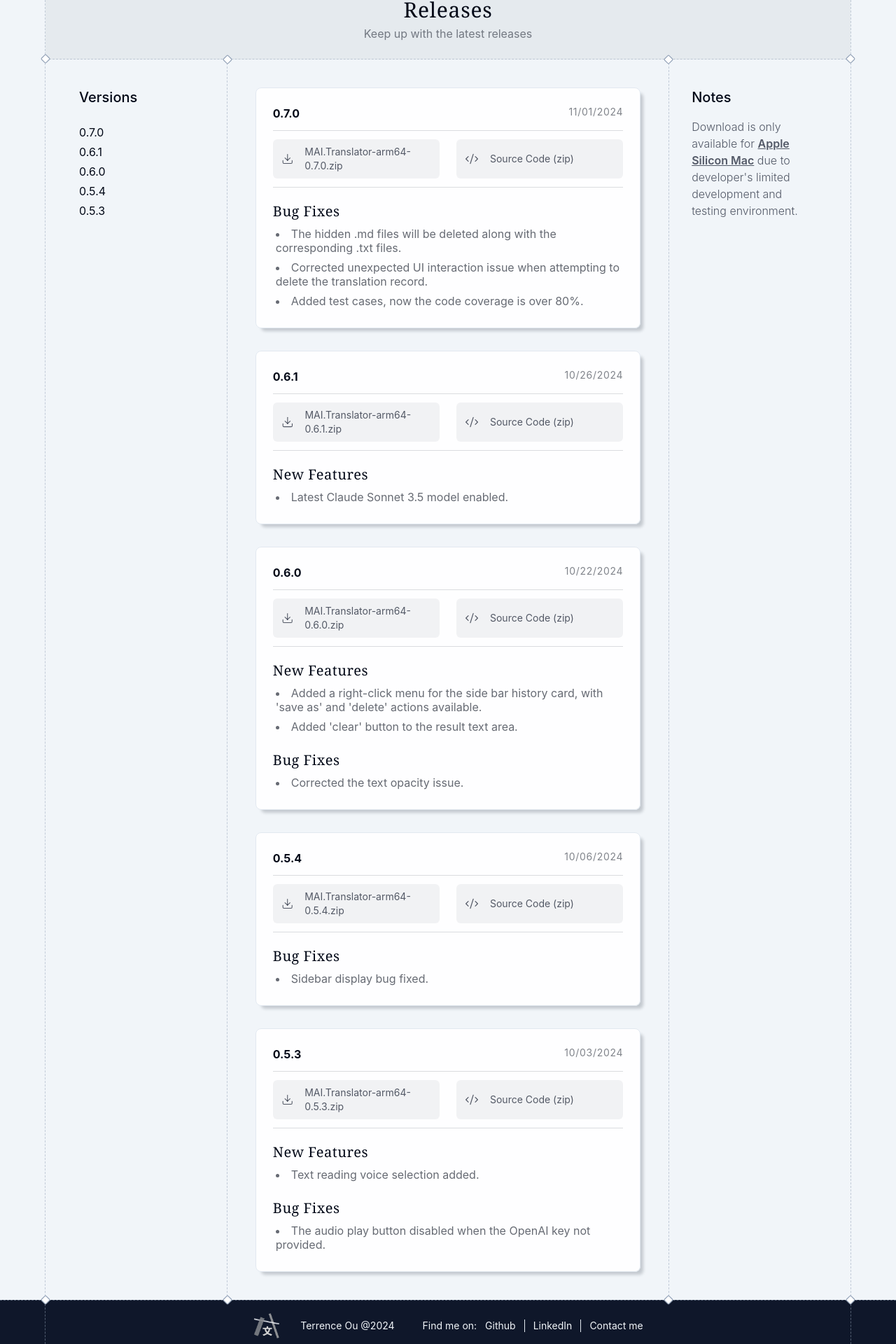
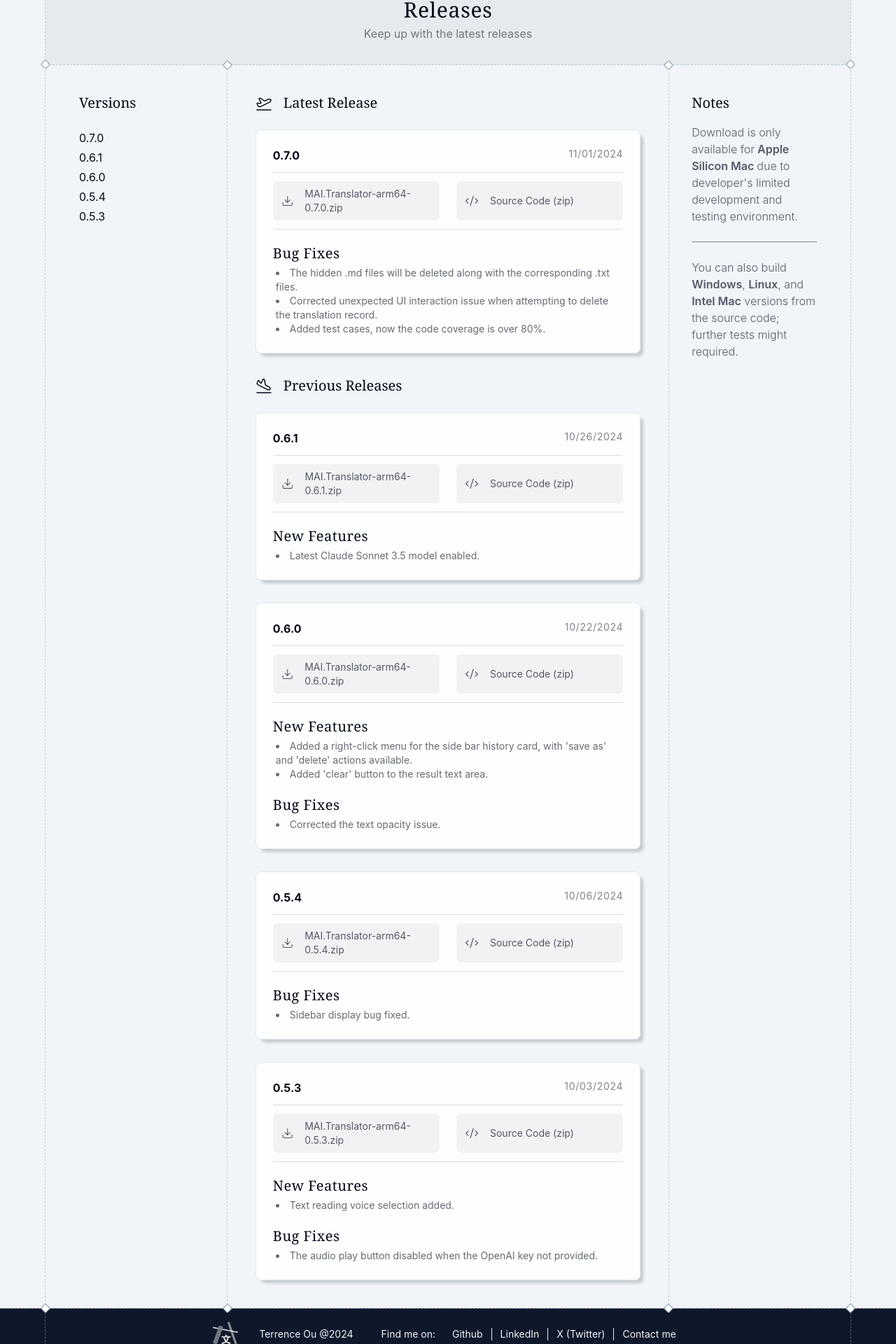
Before and after one commit to terrence-ou/MAI-Translator-Website, a React (Vite) app: page /#/releases in a window 1280 px wide. Shown: the part 100-2020 px from the top of the page at 70% size. Built offline with nearby package versions, Linux system fonts and the light colour scheme.

Commit message:
release page updated

```diff
--- a/src/components/Footer.tsx
+++ b/src/components/Footer.tsx
@@ -9,22 +9,29 @@ const Footer = () => {
         <div className="flex">
           <p className="mx-3">Find me on:</p>
           <a
-            href="https://github.com/terrence-ou/MAI-Translator"
+            href="https://github.com/terrence-ou/"
             target="_blank"
-            className="hover:underline hover:cursor-pointer"
+            className="px-3 hover:underline hover:cursor-pointer"
           >
             Github
           </a>
           <a
             href="https://www.linkedin.com/in/tingsong-ou-231931196/"
             target="_blank"
-            className="px-3 mx-3 border-x hover:underline hover:cursor-pointer"
+            className="px-3 border-l hover:underline hover:cursor-pointer"
           >
             LinkedIn
           </a>
           <a
+            href="https://x.com/ou_terrence"
+            target="_blank"
+            className="px-3 border-l hover:underline hover:cursor-pointer"
+          >
+            X (Twitter)
+          </a>
+          <a
             href="mailto:terrence@clickvisionstudio.com"
-            className="hover:underline hover:cursor-pointer"
+            className="px-3 border-l hover:underline hover:cursor-pointer"
           >
             Contact me
           </a>
--- a/src/components/ReleaseCard.tsx
+++ b/src/components/ReleaseCard.tsx
@@ -36,7 +36,7 @@ const ReleaseCard = ({ release }: { release: releaseType }) => {
             <ul>
               {new_features.map((feature, index) => (
                 <li
-                  className="p-1 leading-tight"
+                  className="px-1 py-0 text-sm"
                   key={`${version}-feature-${index}`}
                 >
                   {feature}
@@ -51,7 +51,7 @@ const ReleaseCard = ({ release }: { release: releaseType }) => {
             <ul>
               {bug_fixes.map((fix, index) => (
                 <li
-                  className="p-1 leading-tight"
+                  className="px-1 py-0 text-sm"
                   key={`${version}-bugfix-${index}`}
                 >
                   {fix}
--- a/src/routes/releases.tsx
+++ b/src/routes/releases.tsx
@@ -1,5 +1,6 @@
 import Corners from "@/components/Corners";
 import ReleaseCard from "@/components/ReleaseCard";
+import { PlaneTakeoff, PlaneLanding } from "lucide-react";
 
 import releases from "@/releases";
 import { useParams, useNavigate } from "react-router-dom";
@@ -12,7 +13,7 @@ const Releases = () => {
     : releases;
   return (
     <div className="flex flex-col min-h-full 2xl:px-44l">
-      <div className="frame relative w-full text-center pt-24 pb-6 bg-primary/5 border-b">
+      <div className="frame relative w-full text-center pt-24 pb-8 bg-primary/5 border-b">
         <h2 className="font-serif font-medium text-3xl tracking-wide pb-1">
           Releases
         </h2>
@@ -23,7 +24,7 @@ const Releases = () => {
         <div className="col-span-1 py-10">
           <div className="sticky top-20">
             <p
-              className="font-medium text-xl mb-6 hover:cursor-pointer"
+              className="font-medium font-serif text-xl mb-6 hover:cursor-pointer"
               onClick={() => navigate("/releases")}
             >
               Versions
@@ -42,17 +43,41 @@ const Releases = () => {
           </div>
         </div>
         <div className="frame border-x relative col-span-3 px-10 2xl:px-14 py-10 flex flex-col gap-8">
-          {releaseList.map((release) => (
-            <ReleaseCard key={release.version} release={release} />
+          {releaseList.map((release, index) => (
+            <div key={`${release.version}`}>
+              {!version && index === 0 && (
+                <div className="flex gap-4 items-center mb-6">
+                  <PlaneTakeoff strokeWidth={"1.5px"} />
+                  <p className="font-medium text-xl font-serif">
+                    Latest Release
+                  </p>
+                </div>
+              )}
+              {!version && index === 1 && (
+                <div className="flex gap-4 items-center mb-6">
+                  <PlaneLanding strokeWidth={"1.5px"} />
+                  <p className="font-medium text-xl font-serif">
+                    Previous Releases
+                  </p>
+                </div>
+              )}
+              <ReleaseCard release={release} />
+            </div>
           ))}
           <Corners top={true} />
         </div>
         <div className="col-span-1 py-10 pl-8 2xl:pl-14">
-          <p className="font-medium text-xl mb-4">Notes</p>
-          <p className="font-light text-base text-primary/70 mb-6">
-            Download is only available for{" "}
-            <span className="font-semibold underline">Apple Silicon Mac</span>{" "}
+          <p className="font-medium text-xl mb-4 font-serif">Notes</p>
+          <p className="font-light text-base text-primary/70 border-b-[0.5px] border-primary/50 mb-6 pb-6">
+            Download is only available for
+            <span className="font-semibold"> Apple Silicon Mac </span>
             due to developer's limited development and testing environment.
+          </p>
+          <p className="font-light text-base text-primary/70">
+            You can also build <span className="font-semibold">Windows</span>,{" "}
+            <span className="font-semibold">Linux</span>, and{" "}
+            <span className="font-semibold">Intel Mac</span> versions from the
+            source code; further tests might required.
           </p>
         </div>
       </div>
```
